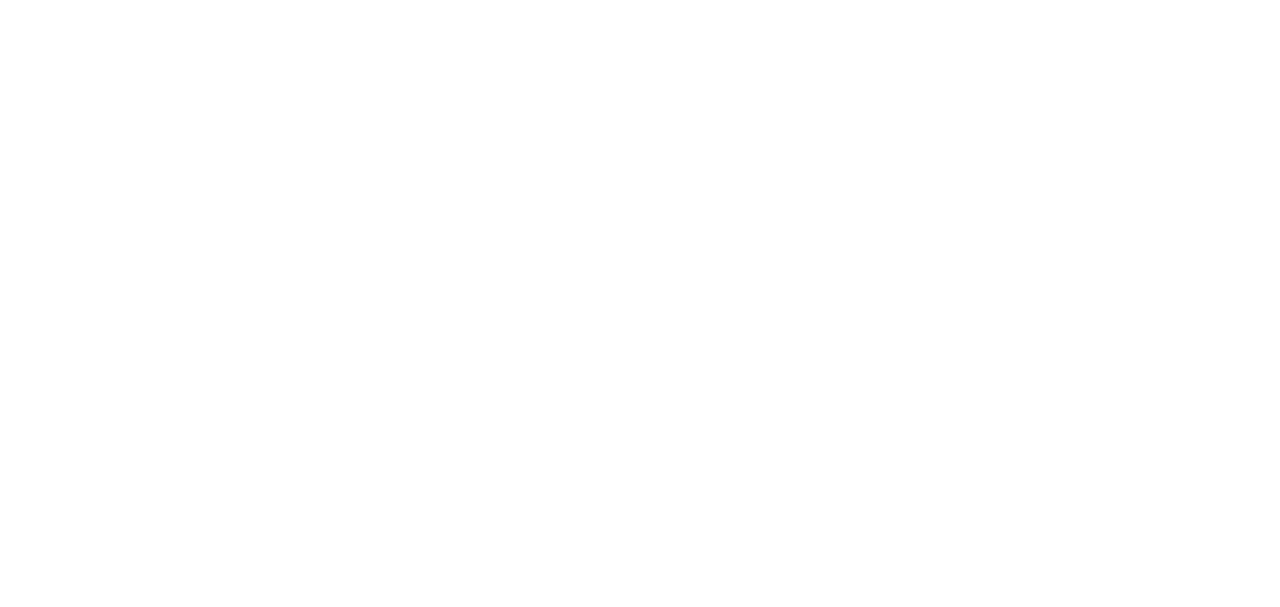
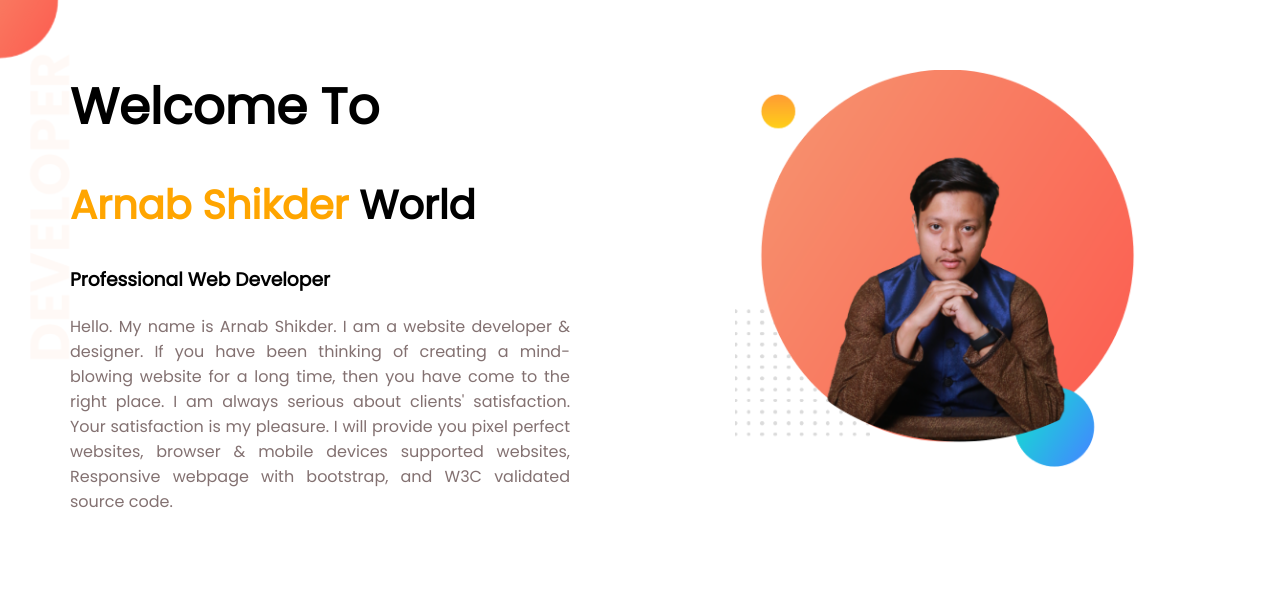
Before and after one commit to ArnabShikder24/developer-portfolio, a plain HTML site: page index.html in a window 1280 px wide. Drawn offline with Linux system fonts and the light colour scheme.

Commit message:
header section  added

```diff
--- a/index.html
+++ b/index.html
@@ -5,9 +5,26 @@
     <meta http-equiv="X-UA-Compatible" content="IE=edge">
     <meta name="viewport" content="width=device-width, initial-scale=1.0">
     <link rel="stylesheet" href="style.css">
+    <link rel="preconnect" href="https://fonts.googleapis.com">
+    <link rel="preconnect" href="https://fonts.gstatic.com" crossorigin>
+    <link href="https://fonts.googleapis.com/css2?family=Poppins&display=swap" rel="stylesheet">
     <title>Arnab Portfolio</title>
 </head>
 <body>
+    <section class="header_section">
+        <div class="half_width aline">
+            <h1 class="header1">Welcome To</h1>
+            <h1 class="header2"> <span>Arnab Shikder</span> World</h1>
+            <h3 class="title">Professional Web Developer</h3>
+            <p class="headerpara"> Hello. My name is Arnab Shikder. I am a website developer & designer.
 
+                If you have been thinking of creating a mind-blowing website for a long time, then you have come to the right place. I am always serious about clients' satisfaction. Your satisfaction is my pleasure.
+
+                I will provide you pixel perfect websites, browser & mobile devices supported websites, Responsive webpage with bootstrap, and W3C validated source code.</p>
+        </div>
+        <div class="half_width aline">
+            <img src="images/arnabbg.png" alt="bg">
+        </div>
+    </section>
 </body>
 </html>
--- a/style.css
+++ b/style.css
@@ -0,0 +1,42 @@
+* {
+    margin: 0;
+    padding: 0;
+    box-sizing: border-box;
+    font-family: 'Poppins', sans-serif;
+}
+/* start header section */
+.header_section {
+    display: flex;
+    background: url("images/top-banner.png") no-repeat;
+}
+.half_width {
+    width: 50%;
+}
+.aline {
+    margin: 70px;
+}
+img {
+    width: 80%;
+    margin-left: 25px;
+}
+.header1 {
+    font-size: 50px;
+    margin-bottom: 30px;
+}
+.header2 {
+    font-size: 40px;
+    margin: 30px 0;
+}
+.header2 span {
+    color: orange;
+}
+
+.title {
+    font-weight: bold;
+}
+.headerpara {
+    color: rgb(131, 113, 113);
+    text-align: justify;
+    margin: 20px 0;
+}
+/* end header section */
```
Also changed, not shown: images/arnabbg.png (added), images/arnabbg2.png (added), images/dream-bg.png (added), images/exp-bg.png (added), images/my-bg.png (added), images/my-bg2.png (added), images/top-banner.png (added).
